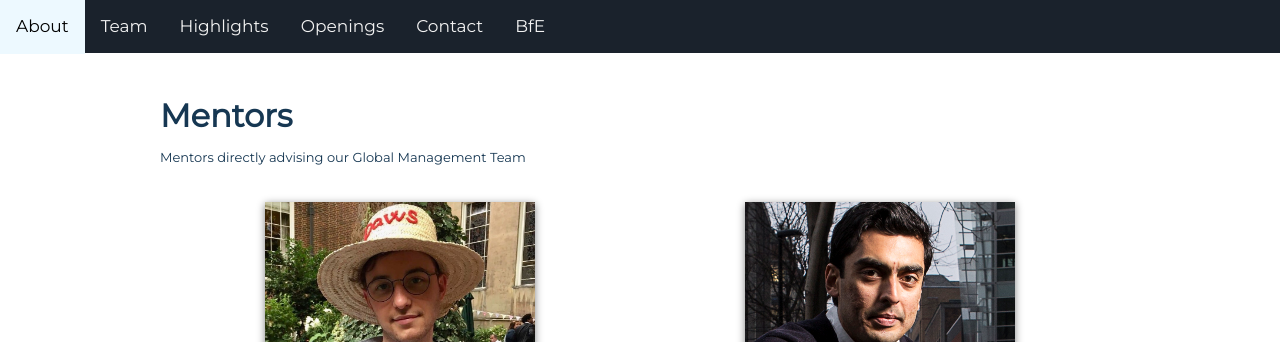
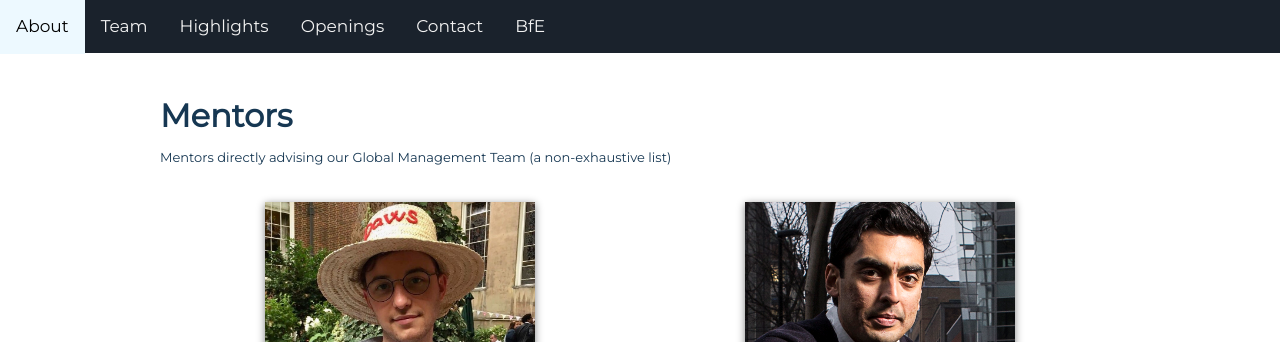
Before and after one commit to BfE-Technology/BfE-Technology.github.io, a Jekyll site: the page built from team.md, in a window 1280 px wide and 900 px high. Shown: the top 342 px of the window. Built offline with Jekyll 4.4.1, drawn with Linux system fonts in a browser that asks for light colours; nearby versions of some CDN libraries.

Commit message:
Update team.md

```diff
--- a/team.md
+++ b/team.md
@@ -8,7 +8,7 @@ layout: subpage
 
 <h2> Mentors </h2>
 
-<div class="team-explain-text">Mentors directly advising our Global Management Team</div>
+<div class="team-explain-text">Mentors directly advising our Global Management Team (a non-exhaustive list)</div>
 
 
 <div class="team-wrapper">
```
